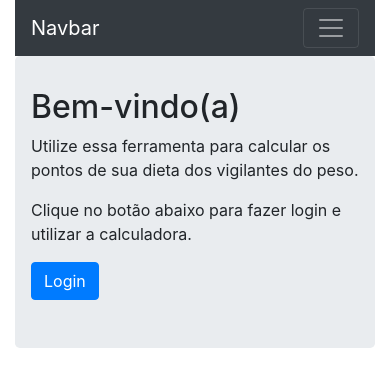
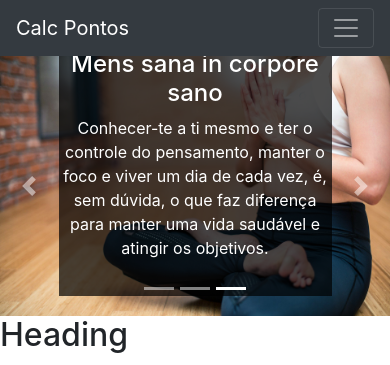
Before and after one commit to larmc20/curso-django, a Django app: template pypro/base/templates/base/home.html in a window 390 px wide; the page is wider, and only the part inside the window is pictured. Shown: the top 365 px of that part. Run offline with Django 3.2, Linux system fonts and the light colour scheme; the template is opened without the code that fills it, so the values that code supplies are empty; some libraries are stand-ins or nearby versions.

Commit message:
Textos do carousel feitos

```diff
--- a/pypro/base/templates/base/home.html
+++ b/pypro/base/templates/base/home.html
@@ -5,7 +5,7 @@
     <meta charset="utf-8">
     <meta http-equiv="X-UA-Compatible" content="IE=edge">
     <meta name="viewport" content="width=device-width, initial-scale=1">
-	<link rel="shortcut icon" href="{% static '/favicon.ico' %}">
+	<link rel="shortcut icon" href="{% static 'img/favicon.ico' %}">
 
 	<title>Calc Pontos</title>
 
@@ -22,11 +22,8 @@
   </head>
   <body>
 
-    <div class="container-fluid">
-	<div class="row">
-		<div class="col-md-12 ">
 	<nav class="navbar navbar-expand-lg navbar-dark bg-dark">
-				<a class="navbar-brand" href="#">Navbar</a>
+		<a class="navbar-brand" href="{% url 'base:home' %}">Calc Pontos</a>
 		<button class="navbar-toggler" type="button" data-toggle="collapse" data-target="#navbarSupportedContent" aria-controls="navbarSupportedContent" aria-expanded="false" aria-label="Toggle navigation">
 			<span class="navbar-toggler-icon"></span>
 		</button>
@@ -36,20 +33,6 @@
 			</ul>
 		</div>
 	</nav>
-			<div class="jumbotron">
-				<h2>
-					Bem-vindo(a)
-				</h2>
-				<p>
-					Utilize essa ferramenta para calcular os pontos de sua dieta dos vigilantes do peso.
-				</p>
-				<p>
-					Clique no botão abaixo para fazer login e utilizar a calculadora.
-				</p>
-				<p>
-					<a class="btn btn-primary btn-large" href="#">Login</a>
-				</p>
-			</div>
 	<div class="carousel slide" id="carousel-545599">
 	<ol class="carousel-indicators">
 		<li data-slide-to="0" data-target="#carousel-545599">
@@ -61,39 +44,51 @@
 	</ol>
 	<div class="carousel-inner">
 		<div class="carousel-item">
-						<img class="d-block w-100" alt="Carousel Bootstrap First" src="https://www.layoutit.com/img/sports-q-c-1600-500-1.jpg">
-						<div class="carousel-caption">
-							<h4>
-								First Thumbnail label
-							</h4>
+			<img class="d-block w-100" alt="Esportes" src="{% static 'img/esporte.jpg' %}">
+			<div class="carousel-caption" style="background-color: rgba(0, 0, 0, 0.7); /* Black w/opacity/see-through */">
+				<h3>
+					Exercite-se
+				</h3>
 				<p>
-								Cras justo odio, dapibus ac facilisis in, egestas eget quam. Donec id elit non mi porta gravida at eget metus. Nullam id dolor id nibh ultricies vehicula ut id elit.
+					O Exercício é bom para manter o corpo funcionando corretamente, regulando os hormônios, causa
+					sensação de saciedade por mais tempo.
+				</p>
+				<p>
+					Além disso, com o passar do tempo, sentimos o corpo tomando uma forma mais saudável. Isso eleva a
+					autoestima que contribui para continuarmos seguindo o objetivo de ficarmos em forma.
 				</p>
 			</div>
 		</div>
 		<div class="carousel-item">
-						<img class="d-block w-100" alt="Carousel Bootstrap Second" src="https://www.layoutit.com/img/sports-q-c-1600-500-2.jpg">
-						<div class="carousel-caption">
+			<img class="d-block w-100" alt="Carousel Bootstrap Second" src="{% static 'img/Dieta.jpg' %}">
+			<div class="carousel-caption" style="background-color: rgba(0, 0, 0, 0.7); /* Black w/opacity/see-through */">
 				<h4>
-								Second Thumbnail label
+					Alimentação saudável
 				</h4>
 				<p>
-								Cras justo odio, dapibus ac facilisis in, egestas eget quam. Donec id elit non mi porta gravida at eget metus. Nullam id dolor id nibh ultricies vehicula ut id elit.
+					Manter uma dieta balanceada, aliada aos exercícios físicos e um belo descanso, mantem o corpo saudável
+					dentro do peso ideal.
+				</p>
+				<p>
+					A dieta é primordial para manter o peso dentro do considerado saudável. Sem ela, mesmo com muito exercício,
+					será difícil manter a forma por um tempo prolongado.
 				</p>
 			</div>
 		</div>
 		<div class="carousel-item active">
-						<img class="d-block w-100" alt="Carousel Bootstrap Third" src="https://www.layoutit.com/img/sports-q-c-1600-500-3.jpg">
-						<div class="carousel-caption">
+			<img class="d-block w-100" alt="Carousel Bootstrap Third" src="{% static 'img/meditacao.jpg' %}">
+			<div class="carousel-caption" style="background-color: rgba(0, 0, 0, 0.7); /* Black w/opacity/see-through */">
 				<h4>
-								Third Thumbnail label
+					Mens sana in corpore sano
 				</h4>
 				<p>
-								Cras justo odio, dapibus ac facilisis in, egestas eget quam. Donec id elit non mi porta gravida at eget metus. Nullam id dolor id nibh ultricies vehicula ut id elit.
+					Conhecer-te a ti mesmo e ter o controle do pensamento, manter o foco e viver um dia de cada vez, é,
+					sem dúvida, o que faz diferença para manter uma vida saudável e atingir os objetivos.
 				</p>
 			</div>
 		</div>
-				</div> <a class="carousel-control-prev" href="#carousel-545599" data-slide="prev"><span class="carousel-control-prev-icon"></span> <span class="sr-only">Previous</span></a> <a class="carousel-control-next" href="#carousel-545599" data-slide="next"><span class="carousel-control-next-icon"></span> <span class="sr-only">Next</span></a>
+		</div>
+			<a class="carousel-control-prev" href="#carousel-545599" data-slide="prev"><span class="carousel-control-prev-icon"></span> <span class="sr-only">Previous</span></a> <a class="carousel-control-next" href="#carousel-545599" data-slide="next"><span class="carousel-control-next-icon"></span> <span class="sr-only">Next</span></a>
 		</div>
 		<div class="row">
 			<div class="col-md-6">
@@ -127,9 +122,5 @@
 				Luiz Arthur Carvalho
 			</footer>
 		</blockquote>
-		</div>
-	</div>
-</div>
-
   </body>
 </html>
--- /dev/null
+++ b/pypro/base/urls.py
@@ -0,0 +1,7 @@
+from django.urls import path
+from pypro.base.views import home
+
+app_name='base'
+urlpatterns = [
+    path('home', home, name='home'),
+]
--- a/pypro/urls.py
+++ b/pypro/urls.py
@@ -14,10 +14,9 @@
     2. Add a URL to urlpatterns:  path('blog/', include('blog.urls'))
 """
 from django.contrib import admin
-from django.urls import path
-from pypro.base.views import home
+from django.urls import path, include
 
 urlpatterns = [
     path('admin/', admin.site.urls),
-    path('', home),
+    path('',include('pypro.base.urls')),
 ]
```
Also changed, not shown: pypro/base/tests/test_home.py (+12 -5 lines), pypro/base/static/img/Dieta.jpg (added), pypro/base/static/img/esporte.jpg (added), pypro/base/static/img/favicon.ico (renamed from pypro/base/static/favicon.ico), pypro/base/static/img/meditacao.jpg (added). Lines whose indentation alone changed are shown as unchanged.
